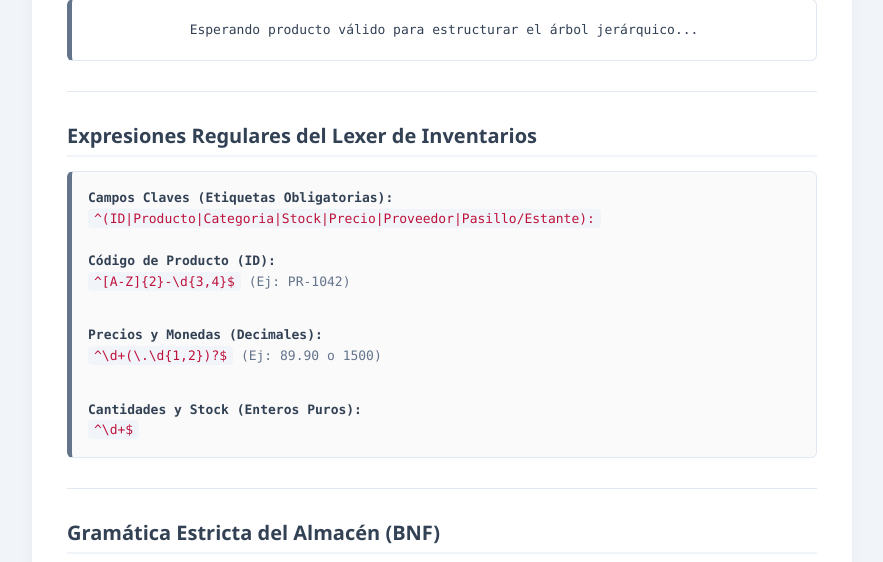
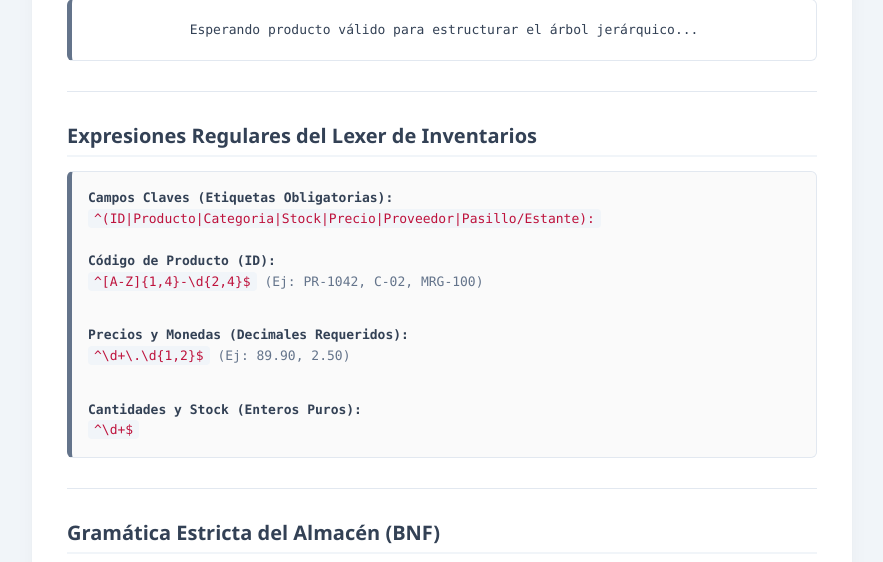
Before and after one commit to Da-Ce29/Proyecto_Final-TC-Grupo_7, a Flask app: page / in a window 1280 px wide. Shown: the part 2403-2965 px from the top of the page, without its empty margins (198-1081 px from the left). Run offline with Flask 3, Linux system fonts and the light colour scheme.

Commit message:
Update regex patterns in index.html

```diff
--- a/templates/index.html
+++ b/templates/index.html
@@ -182,8 +182,6 @@
     <div class="codigo-box text-box arbol-box">
         {% if arbol_svg %}
             {{ arbol_svg | safe }}
-        {% elif session['ultimo_arbol_svg'] %}
-            {{ session['ultimo_arbol_svg'] | safe }}
         {% else %}
             <pre>Esperando producto válido para estructurar el árbol jerárquico...</pre>
         {% endif %}
@@ -197,10 +195,10 @@
         <br><code>^(ID|Producto|Categoria|Stock|Precio|Proveedor|Pasillo/Estante):</code>
         <br><br>
         <strong>Código de Producto (ID):</strong>
-        <br><code>^[A-Z]{2}-\d{3,4}$</code> <span class="subtexto">(Ej: PR-1042)</span>
+        <br><code>^[A-Z]{1,4}-\d{2,4}$</code> <span class="subtexto">(Ej: PR-1042, C-02, MRG-100)</span>
         <br><br>
-        <strong>Precios y Monedas (Decimales):</strong>
-        <br><code>^\d+(\.\d{1,2})?$</code> <span class="subtexto">(Ej: 89.90 o 1500)</span>
+        <strong>Precios y Monedas (Decimales Requeridos):</strong>
+        <br><code>^\d+\.\d{1,2}$</code> <span class="subtexto">(Ej: 89.90, 2.50)</span>
         <br><br>
         <strong>Cantidades y Stock (Enteros Puros):</strong>
         <br><code>^\d+$</code>
```
